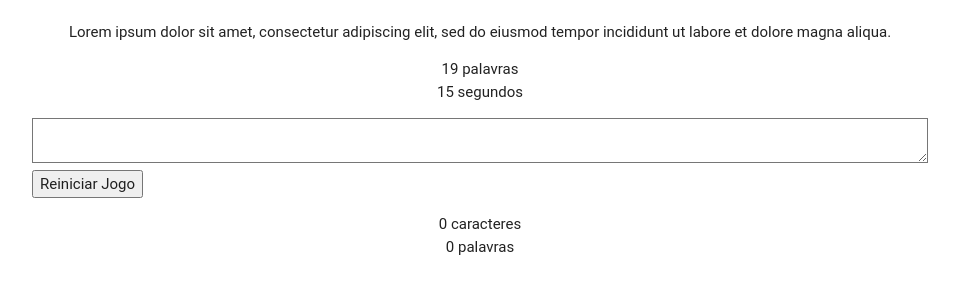
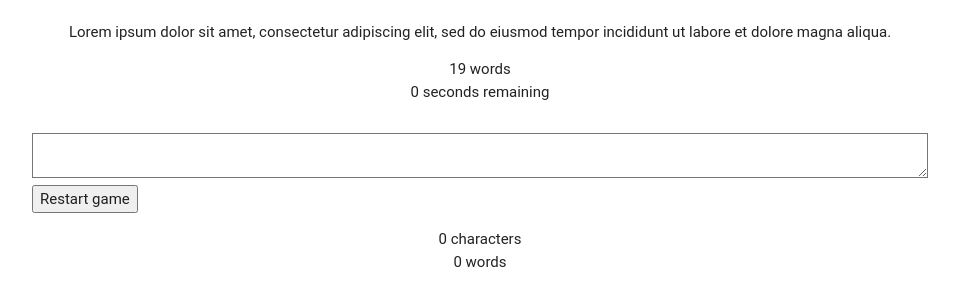
Before and after one commit to psyarchx/typing-game, a plain HTML site: page public/index.html in a window 1280 px wide. Shown: the part 105-410 px from the top of the page, without its empty margins (160-1119 px from the left). Drawn offline with Linux system fonts and the light colour scheme; a web font is replaced by a local one.

Commit message:
counting the amount of words in the given phrase

```diff
--- a/public/index.html
+++ b/public/index.html
@@ -12,24 +12,24 @@
 
     <div class="container">
         <h1 class="center">Typer!</h1>
-        <p class="frase center">Lorem ipsum dolor sit amet, consectetur adipiscing elit, sed do eiusmod tempor incididunt ut labore et dolore magna aliqua.</p>
+        <p class="phrase center">Lorem ipsum dolor sit amet, consectetur adipiscing elit, sed do eiusmod tempor incididunt ut labore et dolore magna aliqua.</p>
 
-        <ul class="informacoes center">
-            <li><span id="tamanho-frase">19</span> palavras</li>
-            <li><span id="tempo-digitacao">15</span> segundos</li>
+        <ul class="info center">
+            <li><span id="phrase-length">0</span> words</li>
+            <li><span id="timer">0</span> seconds remaining</li>
         </ul>
 
-        <textarea class="campo-digitacao" rows="15" cols ="30"></textarea>
-        <button id="botao-reiniciar">Reiniciar Jogo</button>
+        <textarea class="input-field" rows="15" cols ="30"></textarea>
+        <button id="restart-game">Restart game</button>
 
         <ul class="center">
-            <li><span id="contador-caracteres">0</span> caracteres</li>
-            <li><span id="contador-palavras">0</span> palavras</li>
+            <li><span id="character-count">0</span> characters</li>
+            <li><span id="word-count">0</span> words</li>
         </ul>
 
     </div>
 
-    <script src="js/jquery.js"></script>
-    <script src="js/main.js"></script>
+    <script src="./js/jquery.js"></script>
+    <script src="./js/main.js"></script>
 </body>
 </html>
--- a/public/js/main.js
+++ b/public/js/main.js
@@ -0,0 +1,12 @@
+var inputField = $(".input");
+
+$(function(){
+    phraseWordCounter();
+});
+
+function phraseWordCounter () {
+    var phrase = $(".phrase").text();
+    var wordsCount = phrase.split(" ").length;
+    var element = $("#phrase-length");
+    element.text(wordsCount);
+}
```
